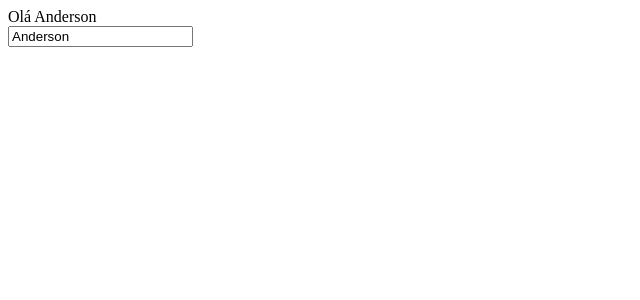
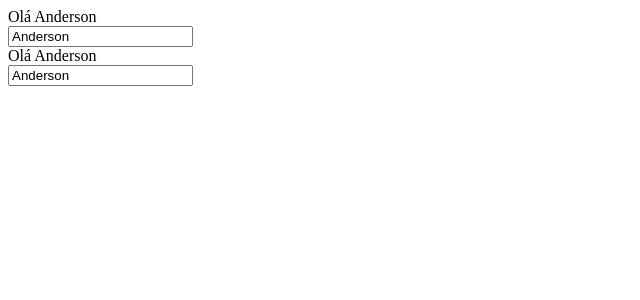
Before and after one commit to andersonblopes/comercial-ui, an Angular app: page / in a window 1280 px wide. Shown: the top 300 px of the page, without its empty margins (0-640 px from the left). Built offline with nearby package versions, Linux system fonts and the light colour scheme.

Commit message:
Cria componente.

```diff
--- a/src/app/app.component.html
+++ b/src/app/app.component.html
@@ -1,3 +1,3 @@
-Olá {{nome}}
-<br/>
-<input type="text" [(ngModel)]= "nome" >
+<app-painel-negociacao> </app-painel-negociacao>
+<br />
+<app-painel-negociacao> </app-painel-negociacao>
--- a/src/app/app.component.ts
+++ b/src/app/app.component.ts
@@ -6,5 +6,5 @@ import { Component } from '@angular/core';
   styleUrls: ['./app.component.css']
 })
 export class AppComponent {
-  nome = 'Anderson';
+
 }
--- a/src/app/app.module.ts
+++ b/src/app/app.module.ts
@@ -3,10 +3,12 @@ import { NgModule } from '@angular/core';
 import { FormsModule} from '@angular/forms';
 
 import { AppComponent } from './app.component';
+import { PainelNegociacaoComponent } from './painel-negociacao/painel-negociacao.component';
 
 @NgModule({
   declarations: [
-    AppComponent
+    AppComponent,
+    PainelNegociacaoComponent
   ],
   imports: [
     BrowserModule,
--- /dev/null
+++ b/src/app/painel-negociacao/painel-negociacao.component.html
@@ -0,0 +1,3 @@
+Olá {{nome}}
+<br/>
+<input type="text" [(ngModel)]= "nome" >
--- /dev/null
+++ b/src/app/painel-negociacao/painel-negociacao.component.ts
@@ -0,0 +1,17 @@
+import { Component, OnInit } from '@angular/core';
+
+@Component({
+  selector: 'app-painel-negociacao',
+  templateUrl: './painel-negociacao.component.html',
+  styleUrls: ['./painel-negociacao.component.css']
+})
+export class PainelNegociacaoComponent implements OnInit {
+
+  nome = 'Anderson';
+
+  constructor() { }
+
+  ngOnInit() {
+  }
+
+}
```
Also changed, not shown: src/app/painel-negociacao/painel-negociacao.component.css (added).
